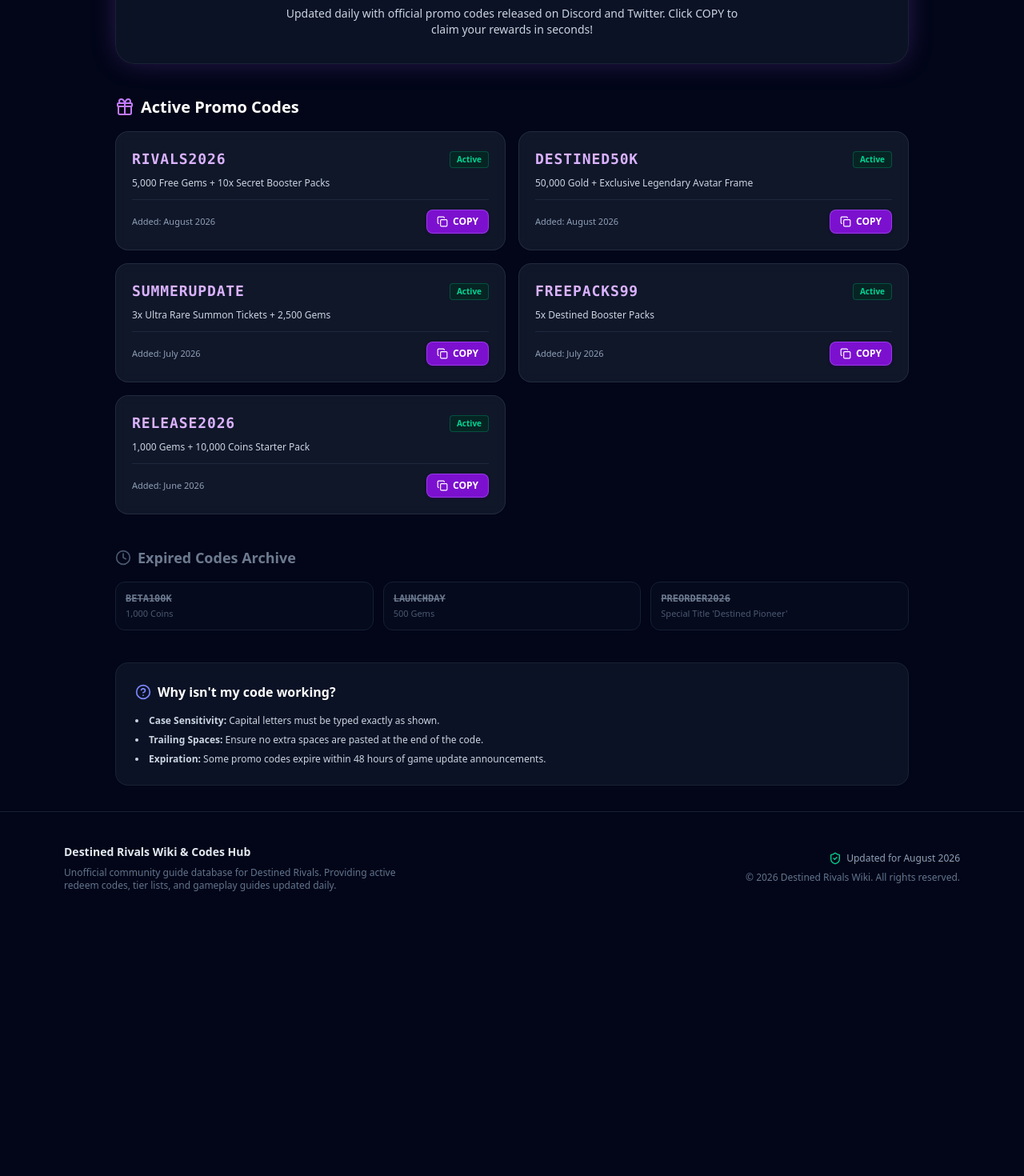
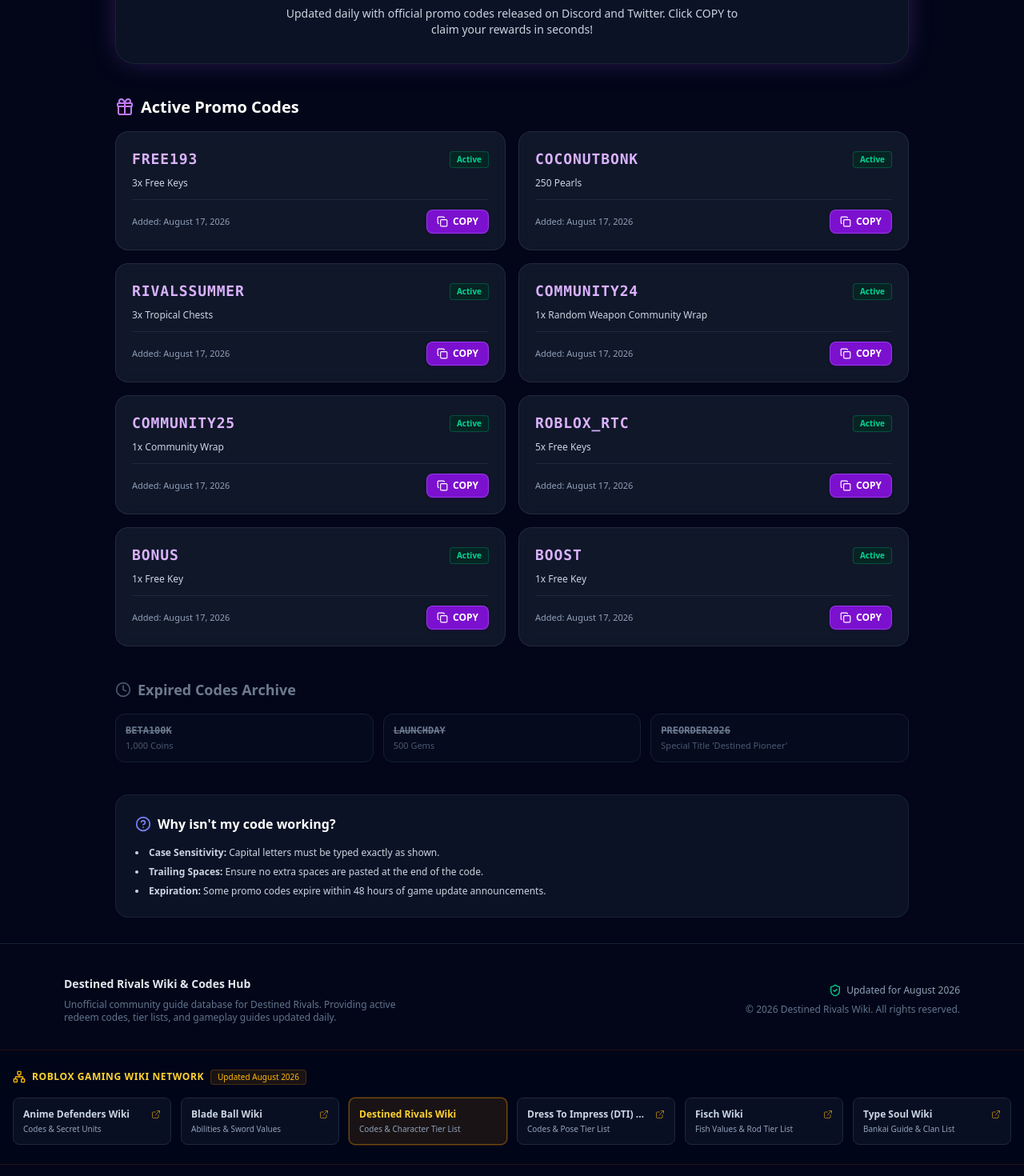
Before and after one commit to lianlele168/destined-rivals-wiki, a Next.js app: page /codes in a window 1280 px wide. Shown: the part 222-1692 px from the top of the page at 80% size. Before the commit the page ends 1377 px from the top, so only its background shows below. Built offline with nearby package versions, Linux system fonts and the light colour scheme.

Commit message:
feat: SEO schema, IndexNow engine, SVG favicon, active codes update

```diff
--- a/src/app/codes/page.tsx
+++ b/src/app/codes/page.tsx
@@ -2,7 +2,7 @@ import type { Metadata } from 'next';
 import Header from '@/components/Header';
 import Footer from '@/components/Footer';
 import CopyButton from '@/components/CopyButton';
-import { ACTIVE_CODES, EXPIRED_CODES, FAQS } from '@/data/wikiData';
+import { ACTIVE_CODES, EXPIRED_CODES } from '@/data/wikiData';
 import { Gift, ShieldCheck, HelpCircle, AlertCircle, Clock } from 'lucide-react';
 
 export const metadata: Metadata = {
@@ -12,8 +12,43 @@ export const metadata: Metadata = {
 };
 
 export default function CodesPage() {
+  const faqSchema = {
+    '@context': 'https://schema.org',
+    '@type': 'FAQPage',
+    mainEntity: [
+      {
+        '@type': 'Question',
+        name: 'How do I redeem codes in Destined Rivals?',
+        acceptedAnswer: {
+          '@type': 'Answer',
+          text: 'Open Destined Rivals, click the Settings/Codes icon on the left HUD, enter your promo code into the box, and press Submit.',
+        },
+      },
+      {
+        '@type': 'Question',
+        name: 'Why is my Destined Rivals code invalid?',
+        acceptedAnswer: {
+          '@type': 'Answer',
+          text: 'Codes may be case-sensitive or already expired. Ensure you enter exact capitalization and remove trailing spaces.',
+        },
+      },
+      {
+        '@type': 'Question',
+        name: 'How often are new Destined Rivals codes released?',
+        acceptedAnswer: {
+          '@type': 'Answer',
+          text: 'New codes are released during game updates, milestone likes events, and special holiday patches.',
+        },
+      },
+    ],
+  };
+
   return (
     <div className="min-h-screen flex flex-col bg-slate-950 text-slate-100 selection:bg-purple-500 selection:text-white">
+      <script
+        type="application/ld+json"
+        dangerouslySetInnerHTML={{ __html: JSON.stringify(faqSchema) }}
+      />
       <Header />
 
       <main className="flex-1 max-w-5xl w-full mx-auto px-4 py-8 space-y-10">
@@ -21,7 +56,7 @@ export default function CodesPage() {
         <section className="glass-panel rounded-3xl p-8 border border-purple-500/20 text-center space-y-4 purple-glow">
           <div className="inline-flex items-center gap-2 px-3 py-1 rounded-full bg-purple-950/80 border border-purple-500/40 text-purple-300 text-xs font-semibold">
             <ShieldCheck className="w-4 h-4 text-emerald-400" />
-            <span>VERIFIED & WORKING CODES • AUGUST 2026</span>
+            <span>VERIFIED & WORKING CODES • AUGUST 17, 2026</span>
           </div>
           <h1 className="text-3xl sm:text-4xl font-black text-white">
             Destined Rivals <span className="text-purple-400">Active Codes</span>
--- a/src/app/layout.tsx
+++ b/src/app/layout.tsx
@@ -2,6 +2,10 @@ import type { Metadata } from "next";
 import "./globals.css";
 
 export const metadata: Metadata = {
+  metadataBase: new URL('https://destined-rivals-wiki.vercel.app'),
+  alternates: {
+    canonical: '/',
+  },
   title: "Destined Rivals Codes & Tier List (August 2026) - Active Redeem Codes",
   description: "Get the latest working Destined Rivals redeem codes for free gems, secret booster packs, and rewards. Explore 2026 character & weapon tier lists and pack simulator.",
   keywords: [
@@ -17,8 +21,13 @@ export const metadata: Metadata = {
   openGraph: {
     title: "Destined Rivals Codes & Tier List (August 2026)",
     description: "Daily updated active redeem codes, meta tier lists, and pack simulator for Destined Rivals.",
+    url: "https://destined-rivals-wiki.vercel.app",
+    siteName: "Destined Rivals Wiki",
     type: "website",
     locale: "en_US",
+  },
+  icons: {
+    icon: '/favicon.svg',
   },
   verification: {
     google: "K0YFUdYGQH2cucEllkbzoEcKAZoFJ7rGguAERbz2ZGM",
@@ -30,8 +39,22 @@ export default function RootLayout({
 }: Readonly<{
   children: React.ReactNode;
 }>) {
+  const jsonLd = {
+    '@context': 'https://schema.org',
+    '@type': 'WebSite',
+    name: 'Destined Rivals Wiki',
+    url: 'https://destined-rivals-wiki.vercel.app',
+    description: 'The ultimate Destined Rivals community database with redeem codes, tier lists, and pack simulator.',
+  };
+
   return (
     <html lang="en" className="scroll-smooth">
+      <head>
+        <script
+          type="application/ld+json"
+          dangerouslySetInnerHTML={{ __html: JSON.stringify(jsonLd) }}
+        />
+      </head>
       <body className="bg-slate-950 text-slate-100 min-h-screen antialiased">
         {children}
       </body>
--- a/src/components/Footer.tsx
+++ b/src/components/Footer.tsx
@@ -2,6 +2,7 @@
 
 import React from 'react';
 import { ShieldCheck, Heart } from 'lucide-react';
+import MatrixNav from './MatrixNav';
 
 export default function Footer() {
   return (
@@ -24,6 +25,8 @@ export default function Footer() {
           <p>© {new Date().getFullYear()} Destined Rivals Wiki. All rights reserved.</p>
         </div>
       </div>
+
+      <MatrixNav />
     </footer>
   );
 }
--- /dev/null
+++ b/src/components/MatrixNav.tsx
@@ -0,0 +1,50 @@
+import React from 'react';
+import { Network, ExternalLink } from 'lucide-react';
+
+const MATRIX_SITES = [
+  { name: 'Anime Defenders Wiki', url: 'https://anime-defenders-wiki.vercel.app', desc: 'Codes & Secret Units', current: false },
+  { name: 'Blade Ball Wiki', url: 'https://blade-ball-wiki.vercel.app', desc: 'Abilities & Sword Values', current: false },
+  { name: 'Destined Rivals Wiki', url: 'https://destined-rivals-wiki.vercel.app', desc: 'Codes & Character Tier List', current: true },
+  { name: 'Dress To Impress (DTI) Wiki', url: 'https://dti-wiki.vercel.app', desc: 'Codes & Pose Tier List', current: false },
+  { name: 'Fisch Wiki', url: 'https://fisch-wiki.vercel.app', desc: 'Fish Values & Rod Tier List', current: false },
+  { name: 'Type Soul Wiki', url: 'https://type-soul-wiki.vercel.app', desc: 'Bankai Guide & Clan List', current: false },
+];
+
+export default function MatrixNav() {
+  return (
+    <div className="w-full bg-slate-950/80 border-y border-amber-900/30 py-6 px-4 my-8">
+      <div className="max-w-7xl mx-auto">
+        <div className="flex items-center gap-2 mb-4">
+          <Network className="w-4 h-4 text-amber-400" />
+          <h3 className="text-xs font-bold uppercase tracking-wider text-amber-300">
+            Roblox Gaming Wiki Network
+          </h3>
+          <span className="text-[10px] bg-amber-500/10 text-amber-400 px-2 py-0.5 rounded border border-amber-500/20 font-medium">
+            Updated August 2026
+          </span>
+        </div>
+        <div className="grid grid-cols-2 md:grid-cols-3 lg:grid-cols-6 gap-3">
+          {MATRIX_SITES.map((site) => (
+            <a
+              key={site.name}
+              href={site.url}
+              target={site.current ? '_self' : '_blank'}
+              rel={site.current ? '' : 'noopener noreferrer'}
+              className={`p-3 rounded-lg border text-left transition-all group ${
+                site.current
+                  ? 'bg-amber-500/10 border-amber-500/40 text-amber-300 ring-1 ring-amber-500/20'
+                  : 'bg-slate-900/60 border-slate-800 text-slate-300 hover:border-amber-500/30 hover:bg-slate-800/80'
+              }`}
+            >
+              <div className="flex items-center justify-between font-semibold text-xs mb-1">
+                <span className="truncate group-hover:text-amber-300 transition-colors">{site.name}</span>
+                {!site.current && <ExternalLink className="w-3 h-3 opacity-60 group-hover:opacity-100 flex-shrink-0 ml-1 text-amber-400" />}
+              </div>
+              <p className="text-[10px] text-slate-400 truncate">{site.desc}</p>
+            </a>
+          ))}
+        </div>
+      </div>
+    </div>
+  );
+}
--- /dev/null
+++ b/src/components/StructuredData.tsx
@@ -0,0 +1,54 @@
+import React from 'react';
+
+interface StructuredDataProps {
+  data: Record<string, any> | Record<string, any>[];
+}
+
+export default function StructuredData({ data }: StructuredDataProps) {
+  return (
+    <script
+      type="application/ld+json"
+      dangerouslySetInnerHTML={{ __html: JSON.stringify(data) }}
+    />
+  );
+}
+
+export function generateFaqSchema(faqs: { question: string; answer: string }[]) {
+  return {
+    '@context': 'https://schema.org',
+    '@type': 'FAQPage',
+    mainEntity: faqs.map((faq) => ({
+      '@type': 'Question',
+      name: faq.question,
+      acceptedAnswer: {
+        '@type': 'Answer',
+        text: faq.answer,
+      },
+    })),
+  };
+}
+
+export function generateHowToSchema(
+  name: string,
+  description: string,
+  steps: { name: string; text: string }[]
+) {
+  return {
+    '@context': 'https://schema.org',
+    '@type': 'HowTo',
+    name,
+    description,
+    step: steps.map((step, idx) => ({
+      '@type': 'HowToStep',
+      position: idx + 1,
+      name: step.name,
+      itemListElement: [
+        {
+          '@type': 'HowToDirection',
+          duringMedia: undefined,
+          text: step.text,
+        },
+      ],
+    })),
+  };
+}
--- a/src/data/wikiData.ts
+++ b/src/data/wikiData.ts
@@ -36,38 +36,59 @@ export interface GuideSection {
 
 export const ACTIVE_CODES: Code[] = [
   {
-    code: "RIVALS2026",
-    rewards: "5,000 Free Gems + 10x Secret Booster Packs",
+    code: "FREE193",
+    rewards: "3x Free Keys",
     status: "Active",
-    addedDate: "August 2026",
+    addedDate: "August 17, 2026",
     isNew: true
   },
   {
-    code: "DESTINED50K",
-    rewards: "50,000 Gold + Exclusive Legendary Avatar Frame",
+    code: "COCONUTBONK",
+    rewards: "250 Pearls",
     status: "Active",
-    addedDate: "August 2026",
+    addedDate: "August 17, 2026",
     isNew: true
   },
   {
-    code: "SUMMERUPDATE",
-    rewards: "3x Ultra Rare Summon Tickets + 2,500 Gems",
+    code: "RIVALSSUMMER",
+    rewards: "3x Tropical Chests",
     status: "Active",
-    addedDate: "July 2026",
+    addedDate: "August 17, 2026",
+    isNew: true
+  },
+  {
+    code: "COMMUNITY24",
+    rewards: "1x Random Weapon Community Wrap",
+    status: "Active",
+    addedDate: "August 17, 2026",
     isNew: false
   },
   {
-    code: "FREEPACKS99",
-    rewards: "5x Destined Booster Packs",
+    code: "COMMUNITY25",
+    rewards: "1x Community Wrap",
     status: "Active",
-    addedDate: "July 2026",
+    addedDate: "August 17, 2026",
     isNew: false
   },
   {
-    code: "RELEASE2026",
-    rewards: "1,000 Gems + 10,000 Coins Starter Pack",
+    code: "ROBLOX_RTC",
+    rewards: "5x Free Keys",
     status: "Active",
-    addedDate: "June 2026",
+    addedDate: "August 17, 2026",
+    isNew: false
+  },
+  {
+    code: "BONUS",
+    rewards: "1x Free Key",
+    status: "Active",
+    addedDate: "August 17, 2026",
+    isNew: false
+  },
+  {
+    code: "BOOST",
+    rewards: "1x Free Key",
+    status: "Active",
+    addedDate: "August 17, 2026",
     isNew: false
   }
 ];
```
Also changed, not shown: public/e593ab87140f4d389a62bc871234abcd.txt (added), public/favicon.svg (added).
